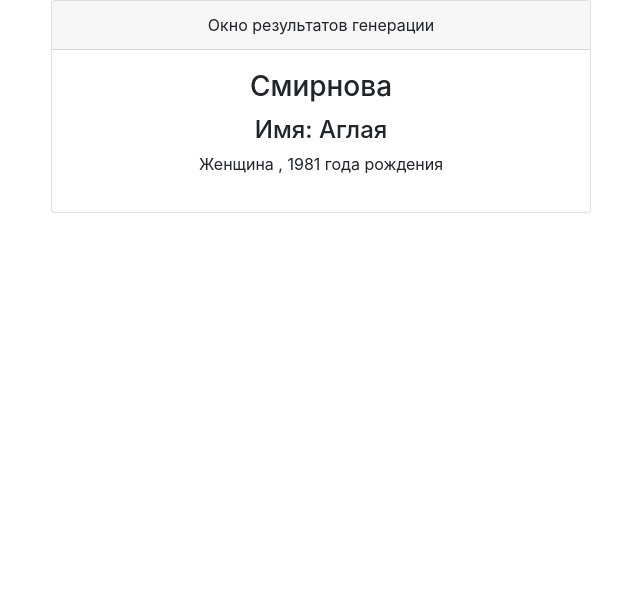
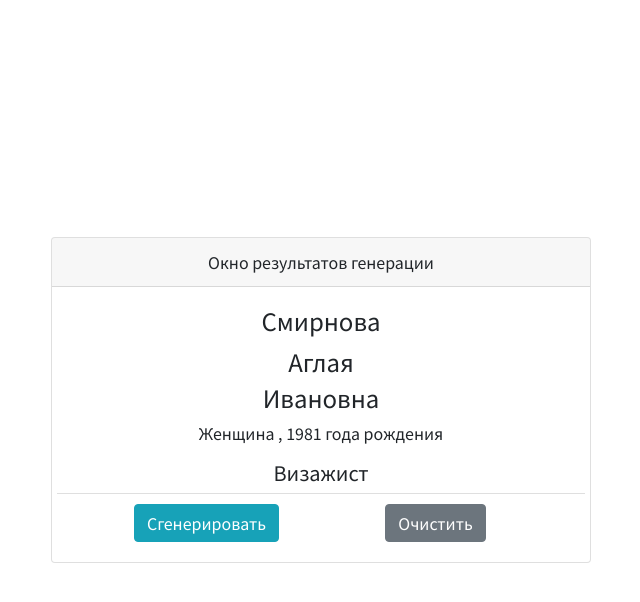
Before and after one commit to mstrekh/SF-education, a plain HTML site: page 13_11_practice/index.html in a window 1280 px wide. Shown: the whole page, without its empty margins (319-959 px from the left). Drawn offline with nearby package versions, Linux system fonts and the light colour scheme.

Commit message:
added professions, second name, buttons

```diff
--- a/13_11_practice/index.html
+++ b/13_11_practice/index.html
@@ -17,15 +17,25 @@
                     <p class="m-0">Окно результатов генерации</p>
                 </div>
                 <div class="card-body">
-                    <div class="row">
+                    <div class="row" id="generator">
                         <div class="col">
-                            <h3 class="card-title"><span id="surnameOutput">Генерация фамилии</span></h3>
-                            <h4>Имя: <span id="firstNameOutput">Иван</span></h4>
+                            <h4 class="card-title"><span id="surnameOutput">Фамилия</span></h4>
+                            <h4><span id="firstNameOutput">Имя</span></h4>
+                            <h4><span id="secondNameOutput">Отчество</span></h4>
                             <p>
-                                <span id="genderOutput">Генерация пола</span>
+                                <span id="genderOutput">Пол</span>
                                 <span>, </span>
-                                <span id="birthYearOutput">Генерация года рождения</span>
+                                <span id="birthYearOutput">Год рождения</span>
                             </p>
+                            <h5><span id="occupationOutput">Профессия</span></h5>
+                        </div>
+                    </div>
+                    <div class="row" id="control-buttons">
+                        <div class="col">
+                            <button class="btn btn-info">Сгенерировать</button>
+                        </div>
+                        <div class="col">
+                            <button class="btn btn-secondary">Очистить</button>
                         </div>
                     </div>
                 </div>
--- a/13_11_practice/init.js
+++ b/13_11_practice/init.js
@@ -3,7 +3,9 @@ window.onload = function() {
     const initPerson = personGenerator.getPerson();
     document.getElementById('firstNameOutput').innerText = initPerson.firstName;
     document.getElementById('surnameOutput').innerText = initPerson.surName;
+    document.getElementById('secondNameOutput').innerText = initPerson.secondName;
     document.getElementById('genderOutput').innerText = initPerson.gender;
     document.getElementById('birthYearOutput').innerText = initPerson.dateOfBirth;
+    document.getElementById('occupationOutput').innerText = initPerson.occupation;
 
 };
--- a/13_11_practice/personGenerator.js
+++ b/13_11_practice/personGenerator.js
@@ -35,6 +35,7 @@ const personGenerator = {
             "id_10": "Андрей"
         }
     }`,
+
     firstNameFemaleJson: `{
         "count": 10,
         "list": {
@@ -50,8 +51,41 @@ const personGenerator = {
             "id_10": "Марина"
         }
     }`,
+
+    secondNameJson: `{
+        "count": 4,
+        "list": {
+            "id_1": "Александр",
+            "id_2": "Максим",
+            "id_3": "Иван",
+            "id_4": "Артем"
+        }
+    }`,
+
     GENDER_MALE: 'Мужчина',
     GENDER_FEMALE: 'Женщина',
+
+    OccupationMaleJson: `{
+        "count": 5,
+        "list": {
+            "id_1": "Шахтер",
+            "id_2": "Слесарь",
+            "id_3": "Электрик",
+            "id_4": "Столяр",
+            "id_5": "Крановщик"
+        }
+    }`,
+
+    OccupationFemaleJson: `{
+        "count": 5,
+        "list": {
+            "id_1": "Медсестра",
+            "id_2": "Визажист",
+            "id_3": "Няня",
+            "id_4": "Дизайнер",
+            "id_5": "Кассир"
+        }
+    }`,
 
     randomIntNumber: (max = 1, min = 0) => Math.floor(Math.random() * (max - min + 1) + min),
 
@@ -69,9 +103,17 @@ const personGenerator = {
         return gender==='Мужчина' ? this.randomValue(this.surnameJson) : `${this.randomValue(this.surnameJson)}а`;
     },
 
+    randomSecondName: function(gender) {
+        return gender==='Мужчина' ? `${this.randomValue(this.secondNameJson)}ович` : `${this.randomValue(this.secondNameJson)}овна`;
+    },
+
     randomGender: function() {
         const gender = this.randomIntNumber();
             return gender ? this.GENDER_MALE : this.GENDER_FEMALE;
+    },
+
+    randomOccupation: function (gender) {
+        return gender==='Мужчина' ? this.randomValue(this.OccupationMaleJson) : this.randomValue(this.OccupationFemaleJson);
     },
 
     getPerson: function () {
@@ -80,8 +122,9 @@ const personGenerator = {
         this.person.gender = this.randomGender();
         this.person.firstName = this.randomFirstName(this.person.gender);
         this.person.surName = this.randomSurname(this.person.gender);
+        this.person.secondName = this.randomSecondName(this.person.gender);
         this.person.dateOfBirth = `${this.randomIntNumber(1950, 2000)} года рождения`;
-
+        this.person.occupation = this.randomOccupation(this.person.gender);
         return this.person;
     }
 };
--- a/13_11_practice/style.css
+++ b/13_11_practice/style.css
@@ -0,0 +1,17 @@
+@import url('https://fonts.googleapis.com/css2?family=Noto+Sans+KR&display=swap');
+.game-card {
+    height: 100vh;
+    font-family: 'Noto Sans KR', sans-serif;
+}
+
+#generator {
+    margin-bottom: 10px;
+    border-bottom: 1px solid rgba(0,0,0,.125);
+}
+
+#control-buttons > div:first-child{
+    padding-left: 50px;
+}
+#control-buttons > div:last-child{
+    padding-right: 50px;
+}
```
